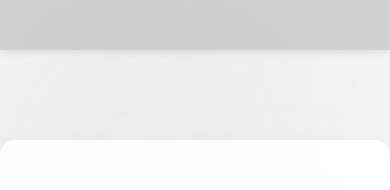
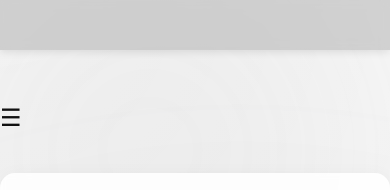
Before and after one commit to leidianeborges2/portfolioengcivil, a plain HTML site: page index.html in a window 390 px wide. Shown: the top 190 px of the page. Drawn offline with Linux system fonts and the light colour scheme.

Commit message:
meu portfólio inicial

```diff
--- a/style.css
+++ b/style.css
@@ -966,3 +966,27 @@ footer {
 .menu-mobile-btn {
   display: none;
 }
+/* Esconde o botão no desktop */
+.menu-mobile-btn {
+  display: none;
+  font-size: 24px;
+  background: none;
+  border: none;
+  cursor: pointer;
+}
+
+/* Mostra o botão no mobile */
+@media (max-width: 768px) {
+  .menu-mobile-btn {
+    display: block;
+  }
+
+  .menu-desktop ul {
+    display: none; /* esconde o menu padrão */
+    flex-direction: column;
+  }
+
+  .menu-desktop ul.ativo {
+    display: flex; /* mostra quando o botão for clicado */
+  }
+}
```
